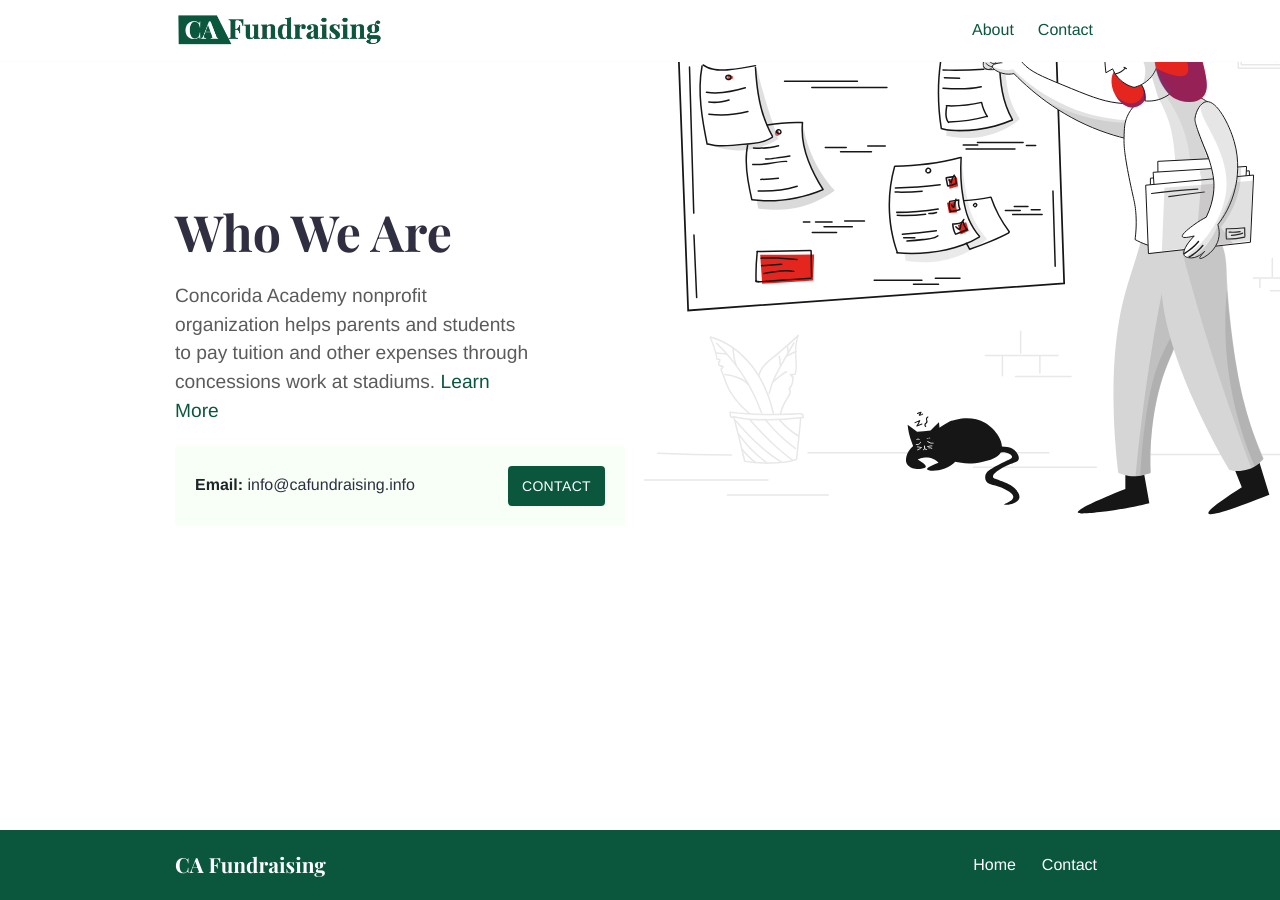
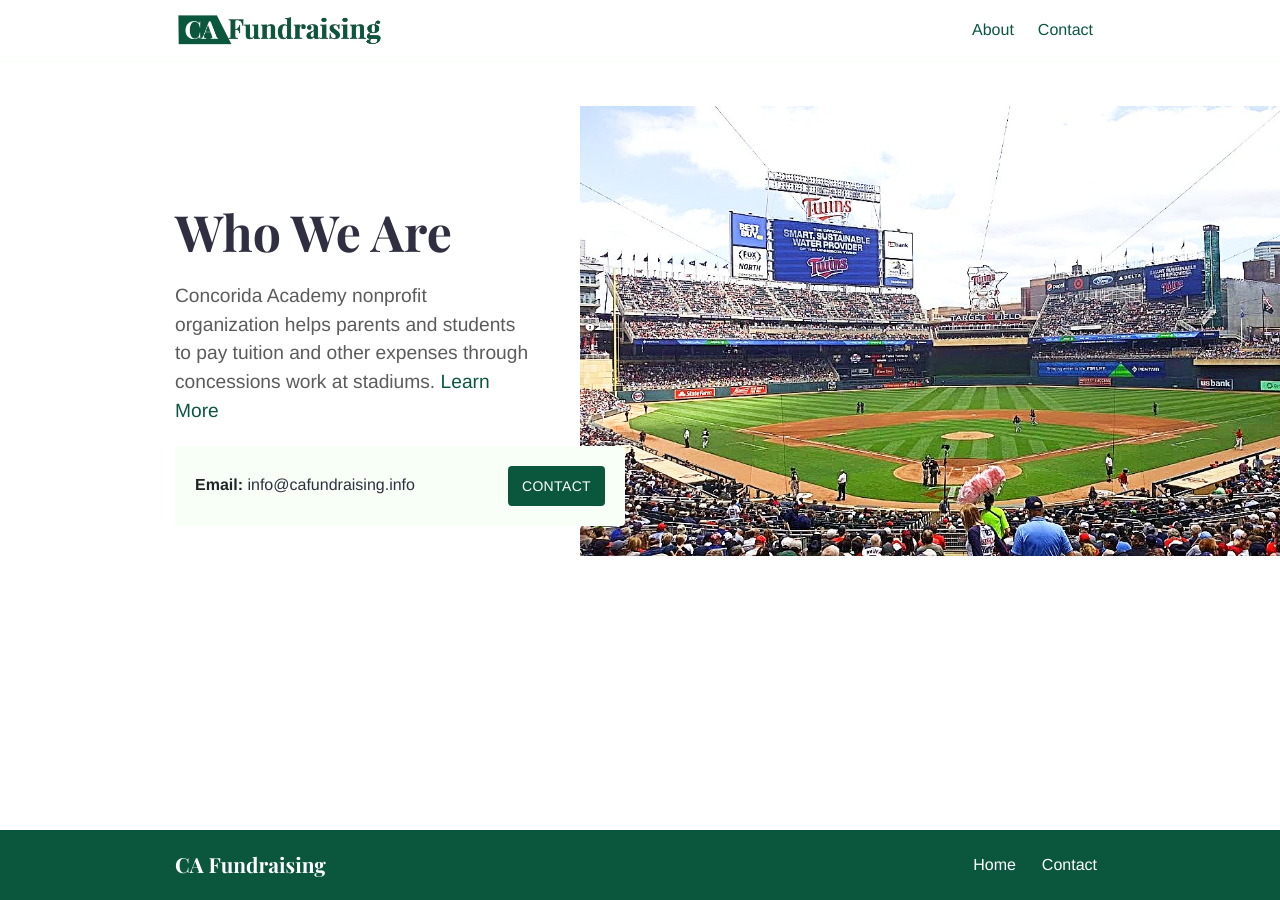
Before and after one commit to Frogdart5/fierce-avocado-6c9b0, a Jekyll site: the page built from index.md, in a window 1280 px wide. Built offline with Jekyll 4.4.1, drawn with Linux system fonts in a browser that asks for light colours.

Commit message:
Update from Forestry.io John Engh updated index.md

```diff
--- a/index.md
+++ b/index.md
@@ -1,12 +1,13 @@
 ---
 title: CA Fundraising
 layout: home
-description: Jekyll Serif contains content types for a typical business website. The theme is fully responsive, blazing fast and artfully illustrated.
-intro_image: "images/illustrations/pointing.svg"
+description: Jekyll Serif contains content types for a typical business website. The
+  theme is fully responsive, blazing fast and artfully illustrated.
+intro_image: images/Target-Field-Sharp.jpg
 intro_image_absolute: true
 intro_image_hide_on_mobile: true
+
 ---
-
 # Who We Are
 
 Concorida Academy nonprofit organization helps parents and students to pay tuition and other expenses through concessions work at stadiums. [Learn More](about)
```
